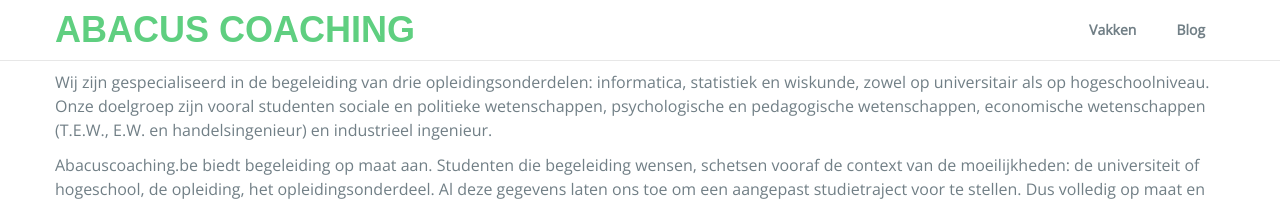
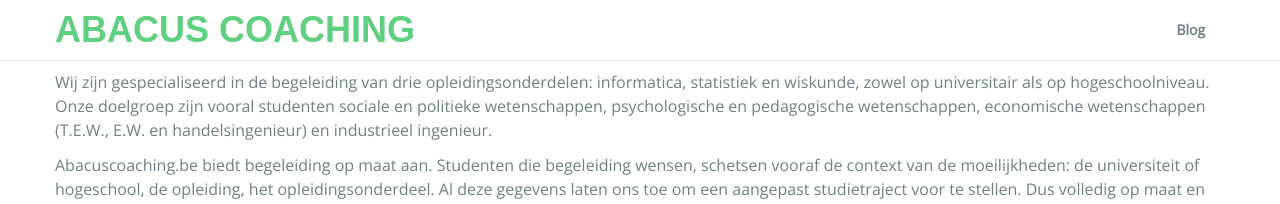
Before and after one commit to AbacusCoaching/AbacusCoaching.github.io, a Jekyll site: the page built from about.md, in a window 1280 px wide. Shown: the top 204 px of the page. Built offline with Jekyll 4.4.1, drawn with Linux system fonts in a browser that asks for light colours; some web fonts are replaced.

Commit message:
fixed menu - only show courses on homepage.

```diff
--- a/_includes/header.html
+++ b/_includes/header.html
@@ -26,8 +26,13 @@
             {% endif %}
           {% endfor %}
         -->
-        <li><a href="#courses">Vakken</a></li>
-        <li><a href="./blog">Blog</a></li>
+        <!--
+          Only show course anchor on homepage
+        -->
+        {% if page.url == "/" %}
+          <li><a href="#courses">Vakken</a></li>
+        {% endif %}
+        <li><a href="/blog">Blog</a></li>
         </ul>
         </div>
       </div>
```
